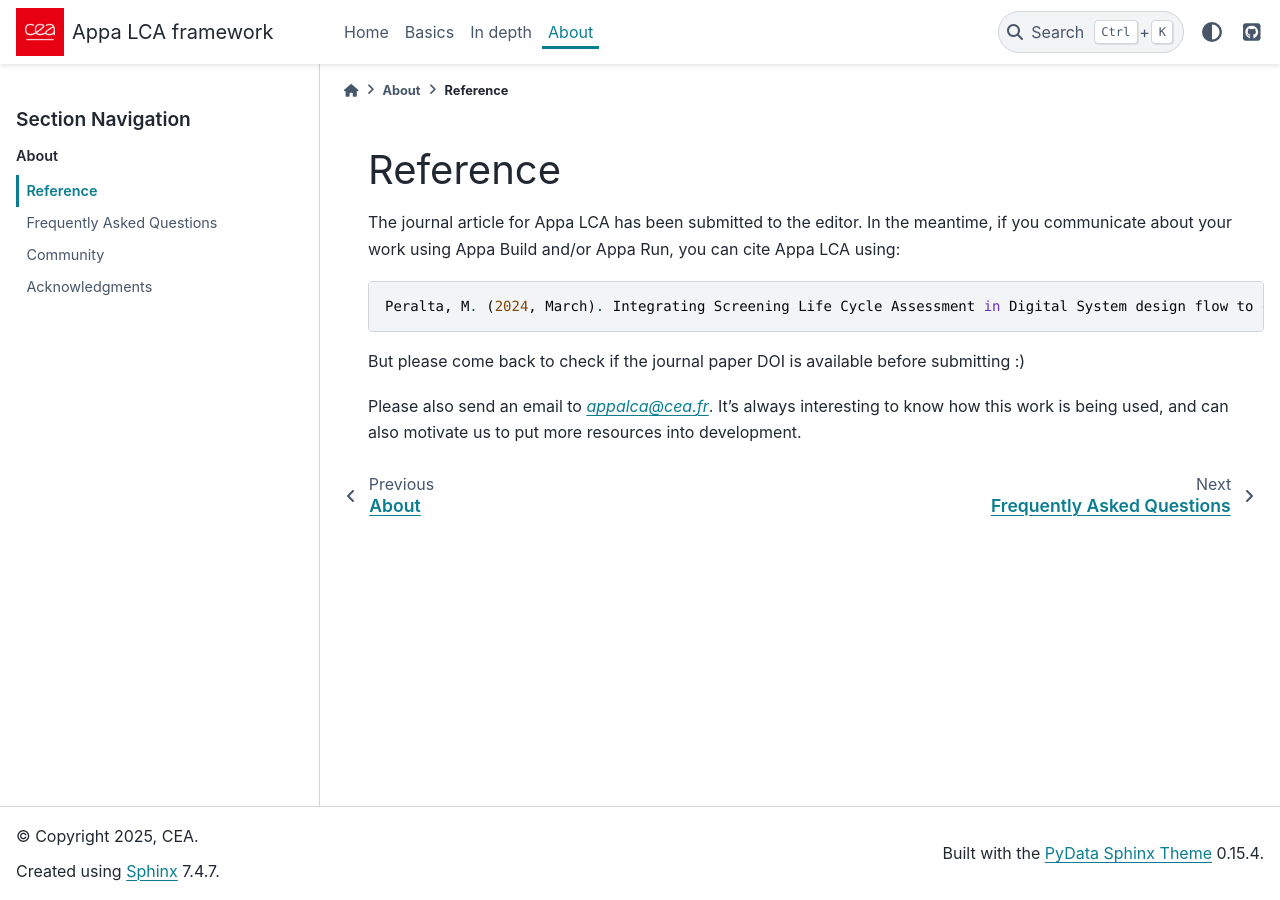
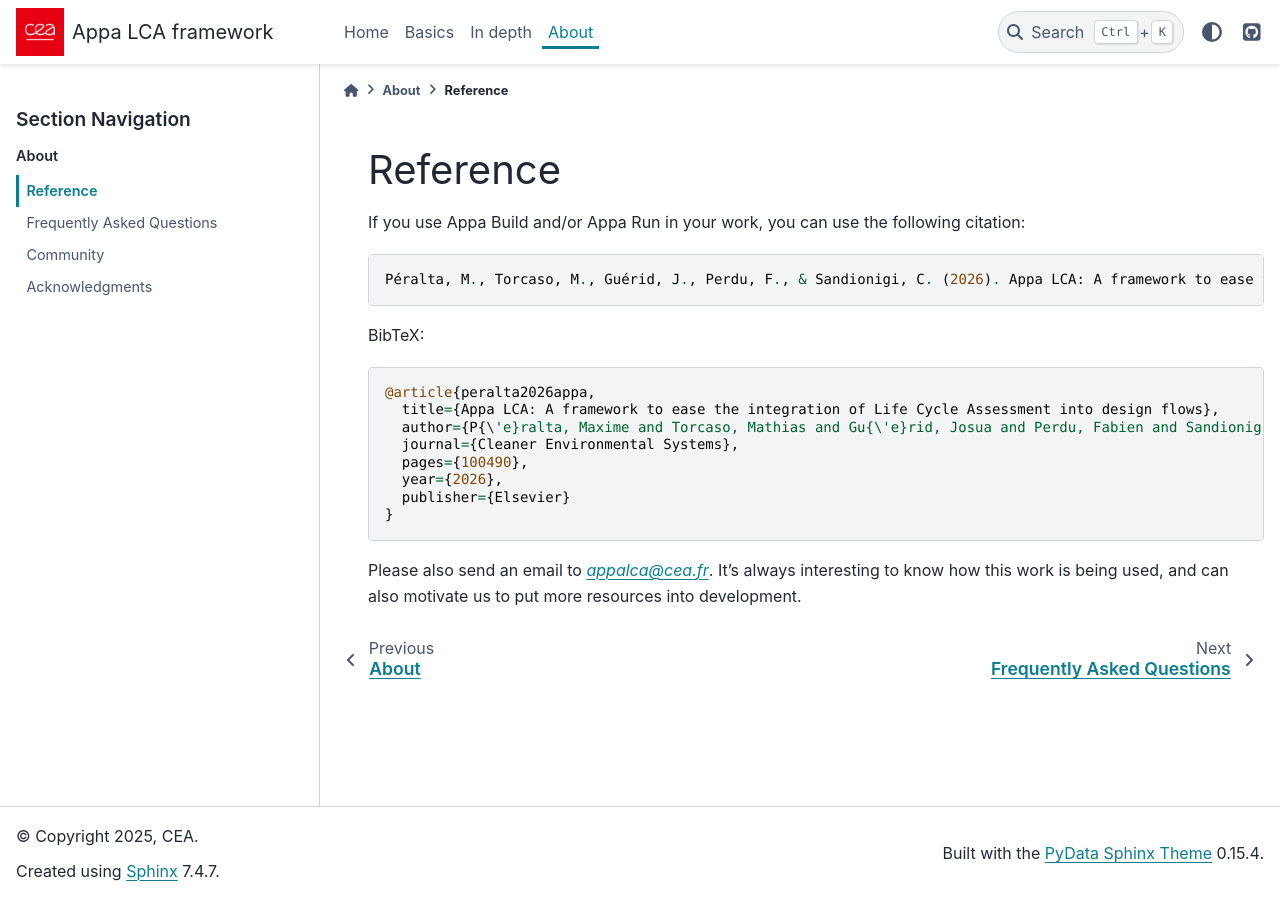
Before and after one commit to appalca/appalca.github.io, a Sphinx documentation site: the page built from docs/about/reference.md, in a window 1280 px wide. Built offline with Sphinx 7.4.7 and the PyData theme 0.15.4, drawn with Linux system fonts in a browser that asks for light colours.

Commit message:
(update) Update paper reference (#25)
Co-authored-by: github-actions[bot] <41898282+github-actions[bot]@users.noreply.github.com>

````diff
--- a/docs/about/reference.md
+++ b/docs/about/reference.md
@@ -1,11 +1,20 @@
 # Reference
-The journal article for Appa LCA has been submitted to the editor.
-In the meantime, if you communicate about your work using Appa Build and/or Appa Run, you can cite Appa LCA using:
+If you use Appa Build and/or Appa Run in your work, you can use the following citation:
 
 ```
-Peralta, M. (2024, March). Integrating Screening Life Cycle Assessment in Digital System design flow to enable Eco-design. In Date 2024-W01 Eco-ES: Eco-design and circular economy of Electronic Systems.
+Péralta, M., Torcaso, M., Guérid, J., Perdu, F., & Sandionigi, C. (2026). Appa LCA: A framework to ease the integration of Life Cycle Assessment into design flows. Cleaner Environmental Systems, 100490.
 ```
 
-But please come back to check if the journal paper DOI is available before submitting :)
+BibTeX:
+```
+@article{peralta2026appa,
+  title={Appa LCA: A framework to ease the integration of Life Cycle Assessment into design flows},
+  author={P{\'e}ralta, Maxime and Torcaso, Mathias and Gu{\'e}rid, Josua and Perdu, Fabien and Sandionigi, Chiara},
+  journal={Cleaner Environmental Systems},
+  pages={100490},
+  year={2026},
+  publisher={Elsevier}
+}
+```
 
 Please also send an email to [_appalca@cea.fr_](mailto:appalca@cea.fr). It's always interesting to know how this work is being used, and can also motivate us to put more resources into development.
````
Also changed, not shown: docs/home/home.md (+2 -0 lines).
